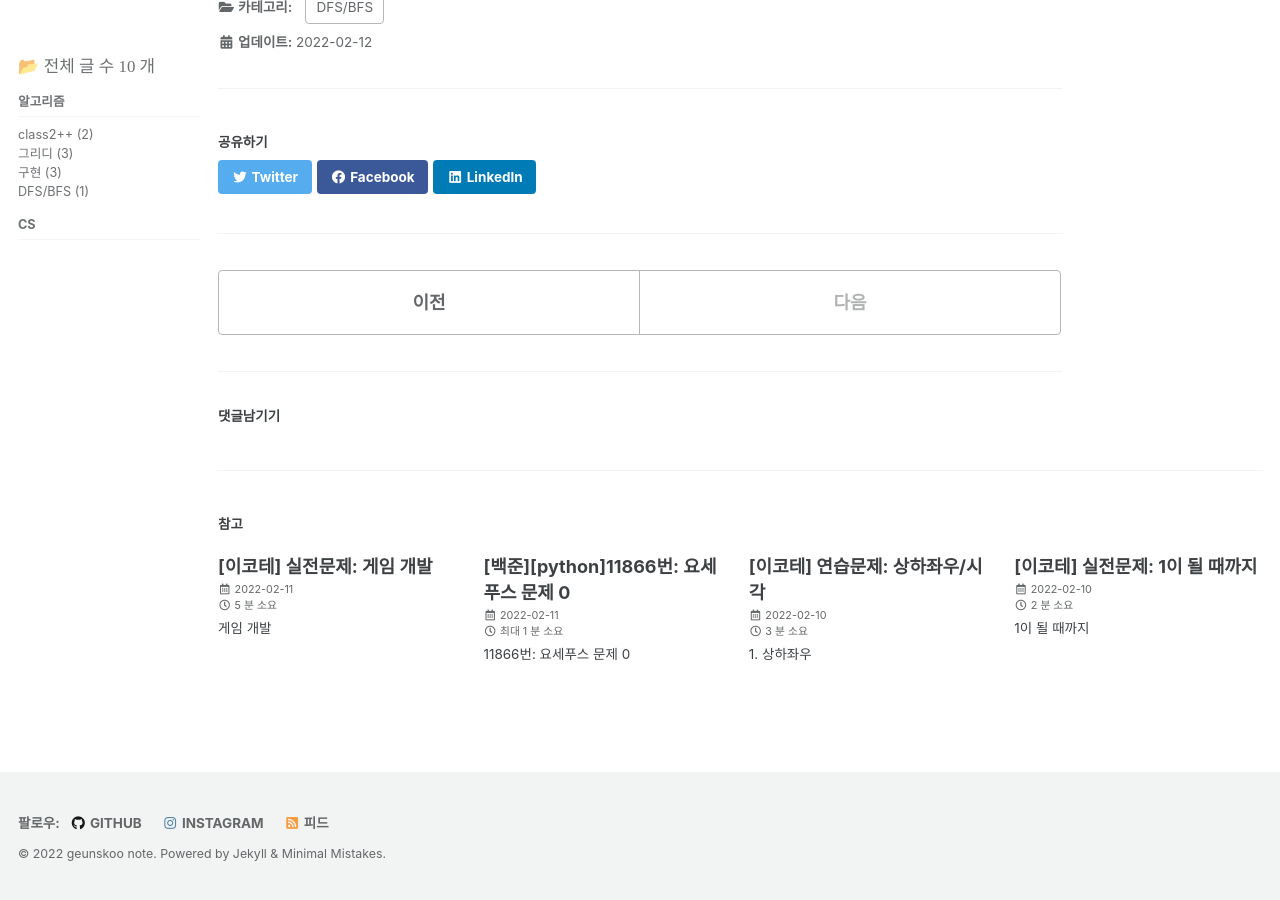
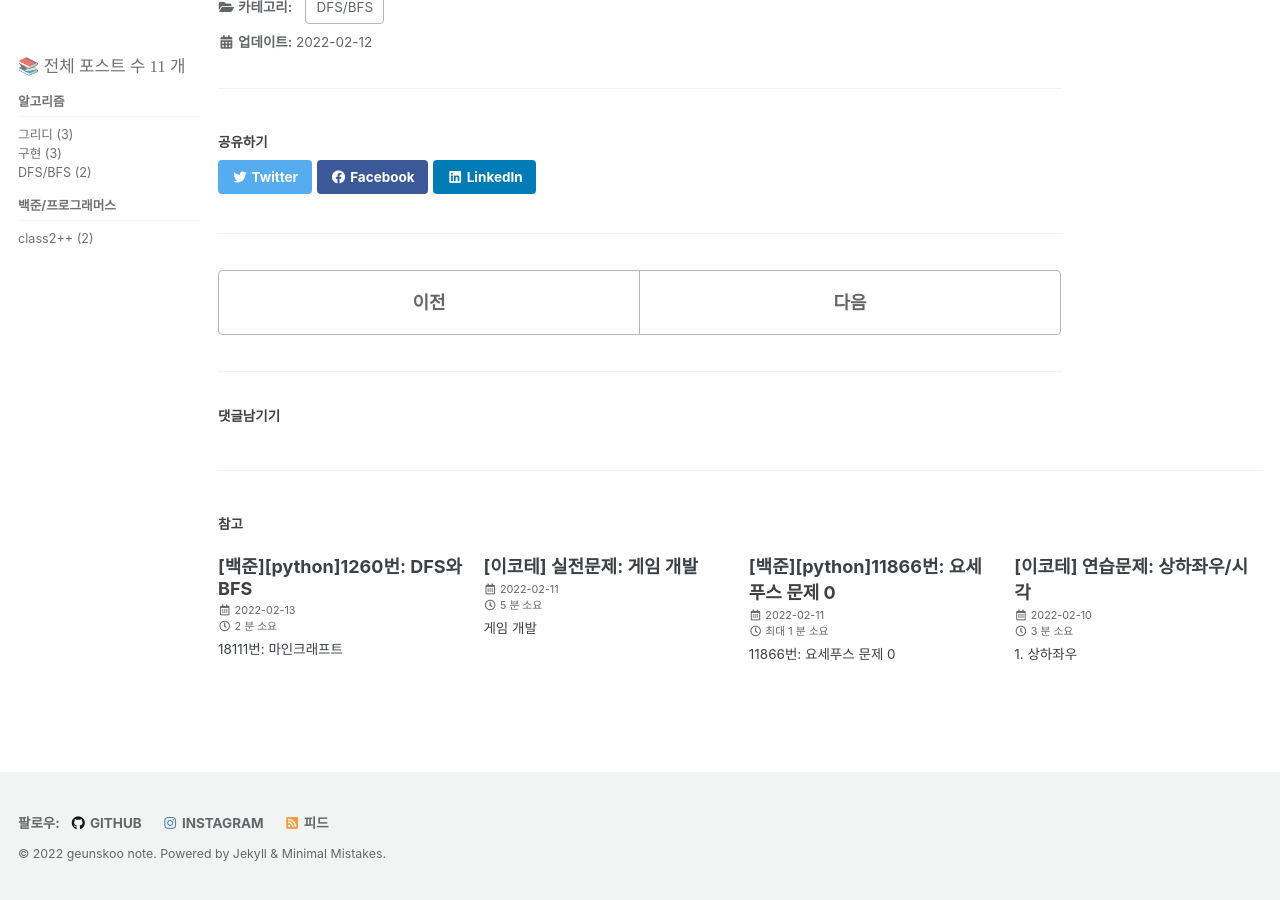
Before and after one commit to geunskoo/geunskoo.github.io, a Jekyll site: the page built from _posts/2022-02-12-data-structure.md, in a window 1280 px wide and 900 px high, scrolled down 7964 px. Built offline with Jekyll 4.4.1, drawn with Linux system fonts in a browser that asks for light colours; cached includes are drawn as plain includes; comment, search, counter and statistics services are not loaded; some of the changed lines change nothing that is shown.

Commit message:
백준 1260문제 포스팅

````diff
--- a/_includes/nav_list_main
+++ b/_includes/nav_list_main
@@ -6,18 +6,11 @@
   <ul class="nav__items" id="category_tag_menu">
       <!--전체 글 수-->
       <li>
-            📂 <span style="font-family:'Cafe24Oneprettynight';">전체 글 수</style> <span style="font-family:'Coming Soon';">{{sum}}</style> <span style="font-family:'Cafe24Oneprettynight';">개</style>
+            📚 <span style="font-family:'Cafe24Oneprettynight';">전체 포스트 수</style> <span style="font-family:'Coming Soon';">{{sum}}</style> <span style="font-family:'Cafe24Oneprettynight';">개</style>
       </li>
       <li>
         <!--span 태그로 카테고리들을 크게 분류 ex) C/C++/C-->
         <span class="nav__sub-title">알고리즘 </span>
-            <ul>
-                {% for category in site.categories %}
-                    {% if category[0] == "class2++" %}
-                        <li><a href="/categories/class2" class="">class2++ ({{category[1].size}})</a></li>
-                    {% endif %}
-                {% endfor %}
-            </ul>
             <ul>
                 {% for category in site.categories %}
                     {% if category[0] == "greedy" %}
@@ -74,7 +67,14 @@
                     {% endif %}
                 {% endfor %}
             </ul>
-        <span class="nav__sub-title">CS </span>
+        <span class="nav__sub-title">백준/프로그래머스 </span>
+            <ul>
+                {% for category in site.categories %}
+                    {% if category[0] == "class2++" %}
+                        <li><a href="/categories/class2" class="">class2++ ({{category[1].size}})</a></li>
+                    {% endif %}
+                {% endfor %}
+            </ul>
             <ul>
                 {% for category in site.categories %}
                     {% if category[0] == "Algorithm" %}
--- a/_posts/2022-02-12-data-structure.md
+++ b/_posts/2022-02-12-data-structure.md
@@ -292,7 +292,7 @@ deque는 스택과 큐의 장점을 모두 채택한 것,
 
 ### 🔥DFS/BFS 연습문제
 
-1.  [[백준] DFS와 BFS: 1260번](https://www.acmicpc.net/problem/1260)
+1.  [[백준] DFS와 BFS: 1260번](https://geunskoo.github.io/dfs/bfs/boj-1260) ⚡***clear***
 2.  [[백준] 미로탐색: 2178번](https://www.acmicpc.net/problem/2178)
 3.  [[백준] 숨바꼭질: 1697번](https://www.acmicpc.net/problem/1697)
 4.  [[백준] 유기농 배추: 1012번](https://www.acmicpc.net/problem/1012)
--- /dev/null
+++ b/_posts/2022-02-13-boj-1260.md
@@ -0,0 +1,189 @@
+---
+layout: single
+title:  "[백준][python]1260번: DFS와 BFS"
+categories:
+    - DFS/BFS
+tag: [python,그리디,부루트포스]
+toc: true
+toc_sticky: True
+toc_label: "목차"
+author_profile: false
+sidebar: true
+---
+
+# 18111번: 마인크래프트
+
+## 🔥DFS/BFS 연습문제
+
+* [백준(boj) 1260번](https://www.acmicpc.net/problem/1260)
+
+## 문제
+
+그래프를 DFS로 탐색한 결과와 BFS로 탐색한 결과를 출력하는 프로그램을 작성하시오.
+
+단, 방문할 수 있는 정점이 여러 개인 경우에는 정점 번호가 작은 것을 먼저 방문하고,
+
+더 이상 방문할 수 있는 점이 없는 경우 종료한다.
+
+정점 번호는 1번부터 N번까지이다.
+
+## 입력
+
+첫째 줄에 정점의 개수 N(1 ≤ N ≤ 1,000), 간선의 개수 M(1 ≤ M ≤ 10,000), 탐색을 시작할 정점의 번호 V가 주어진다.
+
+다음 M개의 줄에는 간선이 연결하는 두 정점의 번호가 주어진다.
+
+어떤 두 정점 사이에 여러 개의 간선이 있을 수 있다. 입력으로 주어지는 간선은 양방향이다.
+
+## 출력
+
+첫째 줄에 DFS를 수행한 결과를, 그 다음 줄에는 BFS를 수행한 결과를 출력한다.
+
+V부터 방문된 점을 순서대로 출력하면 된다.
+
+### 예제
+
+```python
+4 5 1
+1 2
+1 3
+1 4
+2 4
+3 4
+```
+
+### 예제 출력
+
+```python
+1 2 4 3
+1 2 3 4
+```
+
+
+
+## 🌝 Thinking
+
+1. 입력을 간선(무방향)이 연결하는 두 번호를 준다.
+2. ***간선이 열결하는 두 번호*** 👉 ***인접행렬*** OR ***인접리스트*** 로 만들어 주어야한다.
+3. 인접 행렬과 인접리스트를 이용하여 DFS/BFS를 구현한다.
+
+
+
+
+
+
+
+
+
+## ❓***인접행렬*** 은 어떻게 만들까?
+
+```python
+n,m,v = map(int,input().split())
+
+#우선 (노드수+1) x (노드수+1) 크기의 정사각행렬을 만든다.
+graph = [[0]*(n+1) for _ in range(n+1)]
+
+#x,y 간선이 연결한 두번호가 정사각행렬의 인덱스이고, 그 행렬의 요소가 연결상태를 나타낸다.
+for i in range(m):
+    x,y = map(int,input().split())
+    graph[x][y] = 1
+    graph[y][x] = 1
+
+#정사각행렬 출력해보기.
+for row in graph:
+    print(row)
+```
+
+***output***
+
+```python
+[0, 0, 0, 0, 0]
+[0, 0, 1, 1, 1] #노드1
+[0, 1, 0, 0, 1] #노드2
+[0, 1, 0, 0, 1] #노드3
+[0, 1, 1, 1, 0] #노드4
+```
+
+> 다음과 같이 인접행렬이 잘 만들어지는 모습을 확인할 수 있다.
+>
+> **간선이 연결한 두 번호가 인접행렬에서의 요소(연결성 확인요소) 의 인덱스가 된다.**
+
+
+
+### 인접행렬 을 이용한 나의 풀이
+
+>```python
+>n,m,v = map(int,input().split())
+>
+>#인접행렬을 만듬.
+>graph = [[0]*(n+1) for _ in range(n+1)]
+>for i in range(m):
+>    x,y = map(int,input().split())
+>    graph[x][y] = 1
+>    graph[y][x] = 1
+>#방문확인 리스트제작.
+>visited_dfs = [False]*(n+1)
+>visited_bfs = [False]*(n+1)
+>
+>#DFS 만들기
+>def dfs(v):
+>    visited_dfs[v] = True
+>    print(v,end=' ')
+>
+>    #만약 그래프가 연결이되어 있고, 방문하지 않은 상태라면 ?
+>    for i in range(n+1):
+>        if graph[v][i] == 1 and not visited_dfs[i]:
+>            #위의 과정을 반복하시오.
+>            dfs(i)
+>
+>#BFS 만들기
+>from collections import deque
+>
+>def bfs(v):
+>    queue = deque([v])
+>    visited_bfs[v] = True
+>
+>    while queue:
+>        v = queue.popleft()
+>        print(v,end=' ')
+>        for i in range(n+1):
+>            if graph[v][i]==1 and not visited_bfs[i]:
+>                queue.append(i)
+>                visited_bfs[i] = True
+>
+>#입출력 형식 맞추기.
+>dfs(v)
+>print()
+>bfs(v)
+>```
+>
+>***output***
+>
+>```python
+>1 2 4 3
+>1 2 3 4
+>```
+
+그림으로 확인
+
+<img src="{{geunskoo.github.io}}/images/2022-02-13-boj-1260/KakaoTalk_20220213_224710608-16447601109221.jpg" alt="KakaoTalk_20220213_224710608" style="zoom: 25%;" />
+
+<br/><br/>
+
+***통과완료!!!!@@@@@***
+
+![image-20220213225010760]({{geunskoo.github.io}}/images/2022-02-13-boj-1260/image-20220213225010760.png)
+
+<br/><br/> <br/>
+
+<br/>
+
+<br/>
+
+<br/>
+
+<br/> 그렇다면...?
+
+<br/><br/><br/>
+
+## ❓***인접리스트***를 어떻게 만들까?
````
Also changed, not shown: images/2022-02-13-boj-1260/KakaoTalk_20220213_224710608-16447601109221.jpg (added), images/2022-02-13-boj-1260/KakaoTalk_20220213_224710608.jpg (added), images/2022-02-13-boj-1260/image-20220213225010760.png (added).
